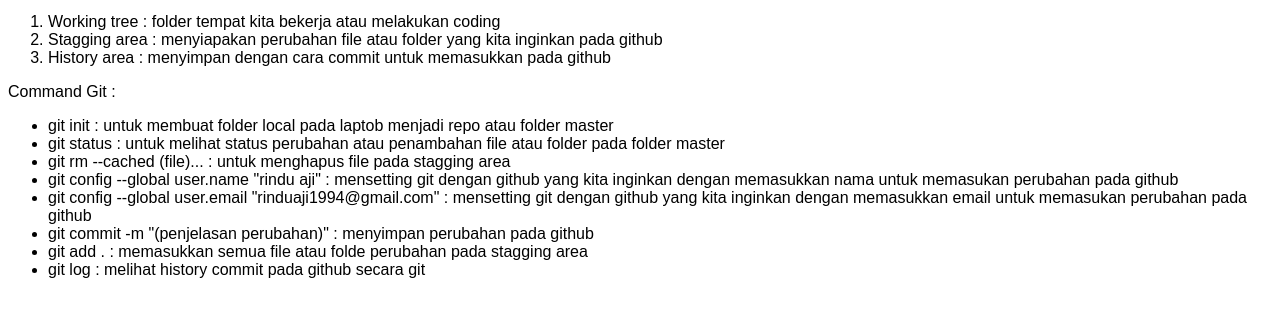
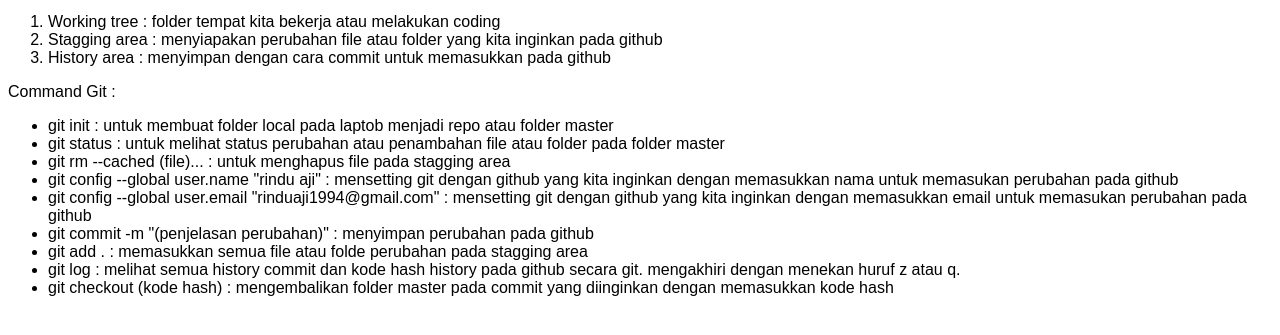
Before and after one commit to rinduaji/belajar-git, a plain HTML site: page index.html in a window 1280 px wide. Shown: the part 101-436 px from the top of the page. Drawn offline with Linux system fonts and the light colour scheme.

Commit message:
mengedit file index.html

```diff
--- a/index.html
+++ b/index.html
@@ -22,7 +22,8 @@
     <li>git config --global user.email "rinduaji1994@gmail.com" : mensetting git dengan github yang kita inginkan dengan memasukkan email untuk memasukan perubahan pada github</li>
     <li>git commit -m "(penjelasan perubahan)" : menyimpan perubahan pada github</li>
     <li>git add . : memasukkan semua file atau folde perubahan pada stagging area</li>
-    <li>git log : melihat history commit pada github secara git</li>
+    <li>git log : melihat semua history commit dan kode hash history pada github secara git. mengakhiri dengan menekan huruf z atau q.</li>
+    <li>git checkout (kode hash) : mengembalikan folder master pada commit yang diinginkan dengan memasukkan kode hash</li>
 </ul>
 
 </body>
```
